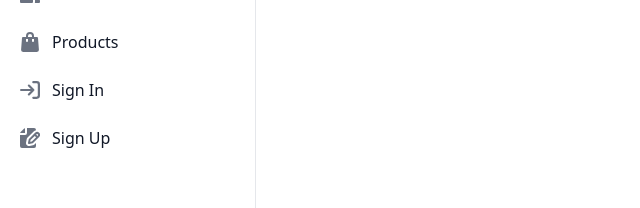
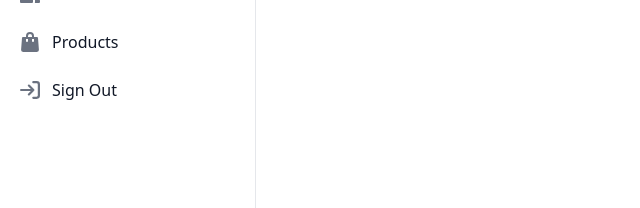
Before and after one commit to Fiharali/hunter_league_front, an Angular app: page / in a window 1280 px wide. Shown: the part 290-498 px from the top of the page, without its empty margins (0-640 px from the left). Built offline with nearby package versions, Linux system fonts and the light colour scheme; sample sign-in values are in the browser's storage.

Commit message:
add loading in login form

```diff
--- a/src/app/app.component.html
+++ b/src/app/app.component.html
@@ -1,13 +1,11 @@
-@if (!isLoginPage) {
+@if (!isAuthRoute()) {
+  <app-dashboard />
   <app-navbar />
-  <app-dashboard />
   <div class="p-4 sm:ml-64">
     <div class="p-4 mt-14">
       <router-outlet />
     </div>
   </div>
-}
-
-@if (isLoginPage) {
+} @else {
   <router-outlet />
 }
--- a/src/app/app.component.ts
+++ b/src/app/app.component.ts
@@ -13,7 +13,8 @@
 export class AppComponent {
   constructor(private router: Router) {}
 
-  get isLoginPage(): boolean {
-    return this.router.url === '/login';
+
+  isAuthRoute(): boolean {
+    return this.router.url.includes('/login');
   }
  }
--- a/src/app/dashboard/dashboard.component.html
+++ b/src/app/dashboard/dashboard.component.html
@@ -48,23 +48,15 @@
                <span class="flex-1 ms-3 whitespace-nowrap">Products</span>
             </a>
          </li>
+
+
          <li>
-            <a href="#" class="flex items-center p-2 text-gray-900 rounded-lg dark:text-white hover:bg-gray-100 dark:hover:bg-gray-700 group">
-               <svg class="flex-shrink-0 w-5 h-5 text-gray-500 transition duration-75 dark:text-gray-400 group-hover:text-gray-900 dark:group-hover:text-white" aria-hidden="true" xmlns="http://www.w3.org/2000/svg" fill="none" viewBox="0 0 18 16">
-                  <path stroke="currentColor" stroke-linecap="round" stroke-linejoin="round" stroke-width="2" d="M1 8h11m0 0L8 4m4 4-4 4m4-11h3a2 2 0 0 1 2 2v10a2 2 0 0 1-2 2h-3"/>
-               </svg>
-               <span class="flex-1 ms-3 whitespace-nowrap">Sign In</span>
-            </a>
-         </li>
-         <li>
-            <a href="#" class="flex items-center p-2 text-gray-900 rounded-lg dark:text-white hover:bg-gray-100 dark:hover:bg-gray-700 group">
-               <svg class="flex-shrink-0 w-5 h-5 text-gray-500 transition duration-75 dark:text-gray-400 group-hover:text-gray-900 dark:group-hover:text-white" aria-hidden="true" xmlns="http://www.w3.org/2000/svg" fill="currentColor" viewBox="0 0 20 20">
-                  <path d="M5 5V.13a2.96 2.96 0 0 0-1.293.749L.879 3.707A2.96 2.96 0 0 0 .13 5H5Z"/>
-                  <path d="M6.737 11.061a2.961 2.961 0 0 1 .81-1.515l6.117-6.116A4.839 4.839 0 0 1 16 2.141V2a1.97 1.97 0 0 0-1.933-2H7v5a2 2 0 0 1-2 2H0v11a1.969 1.969 0 0 0 1.933 2h12.134A1.97 1.97 0 0 0 16 18v-3.093l-1.546 1.546c-.413.413-.94.695-1.513.81l-3.4.679a2.947 2.947 0 0 1-1.85-.227 2.96 2.96 0 0 1-1.635-3.257l.681-3.397Z"/>
-                  <path d="M8.961 16a.93.93 0 0 0 .189-.019l3.4-.679a.961.961 0 0 0 .49-.263l6.118-6.117a2.884 2.884 0 0 0-4.079-4.078l-6.117 6.117a.96.96 0 0 0-.263.491l-.679 3.4A.961.961 0 0 0 8.961 16Zm7.477-9.8a.958.958 0 0 1 .68-.281.961.961 0 0 1 .682 1.644l-.315.315-1.36-1.36.313-.318Zm-5.911 5.911 4.236-4.236 1.359 1.359-4.236 4.237-1.7.339.341-1.699Z"/>
-               </svg>
-               <span class="flex-1 ms-3 whitespace-nowrap">Sign Up</span>
-            </a>
+            <button   (click)="logOut()"  class="flex w-full text-left items-center p-2 text-gray-900 rounded-lg dark:text-white hover:bg-gray-100 dark:hover:bg-gray-700 group">
+              <svg class="flex-shrink-0 w-5 h-5 text-gray-500 transition duration-75 dark:text-gray-400 group-hover:text-gray-900 dark:group-hover:text-white" aria-hidden="true" xmlns="http://www.w3.org/2000/svg" fill="none" viewBox="0 0 18 16">
+                <path stroke="currentColor" stroke-linecap="round" stroke-linejoin="round" stroke-width="2" d="M1 8h11m0 0L8 4m4 4-4 4m4-11h3a2 2 0 0 1 2 2v10a2 2 0 0 1-2 2h-3"/>
+             </svg>
+               <span class="flex-1 ms-3 whitespace-nowrap">Sign Out</span>
+            </button>
          </li>
       </ul>
    </div>
--- a/src/app/dashboard/dashboard.component.ts
+++ b/src/app/dashboard/dashboard.component.ts
@@ -1,4 +1,5 @@
 import { Component } from '@angular/core';
+import { Router } from '@angular/router';
 
 @Component({
   selector: 'app-dashboard',
@@ -9,4 +10,15 @@
 })
 export class DashboardComponent {
 
+  private router: Router;
+
+  constructor(router: Router) {
+    this.router = router;
+  }
+
+
+  logOut() {
+    localStorage.removeItem('auth-token');
+    this.router.navigate(['/login']);
+  }
 }
--- a/src/app/login/login.component.html
+++ b/src/app/login/login.component.html
@@ -52,7 +52,19 @@
             </div>
             <a href="#" class="text-sm font-medium text-primary-600 hover:underline dark:text-primary-500">Forgot password?</a>
           </div>
-          <button type="submit" class="w-full border-2 text-white bg-primary-600 hover:bg-primary-700 focus:ring-4 focus:outline-none focus:ring-primary-300 font-medium rounded-lg text-sm px-5 py-2.5 text-center dark:bg-primary-600 dark:hover:bg-primary-700 dark:focus:ring-primary-800">Sign in</button>
+          @if (loading) {
+            <button type="submit" disabled class="w-full border-2 text-white bg-primary-600 hover:bg-primary-700 focus:ring-4 focus:outline-none focus:ring-primary-300 font-medium rounded-lg text-sm px-5 py-2.5 text-center dark:bg-primary-600 dark:hover:bg-primary-700 dark:focus:ring-primary-800">
+              <div role="status">
+                <svg aria-hidden="true" class="inline w-5 h-5 text-gray-200 animate-spin dark:text-gray-600 fill-blue-600" viewBox="0 0 100 101" fill="none" xmlns="http://www.w3.org/2000/svg">
+                    <path d="M100 50.5908C100 78.2051 77.6142 100.591 50 100.591C22.3858 100.591 0 78.2051 0 50.5908C0 22.9766 22.3858 0.59082 50 0.59082C77.6142 0.59082 100 22.9766 100 50.5908ZM9.08144 50.5908C9.08144 73.1895 27.4013 91.5094 50 91.5094C72.5987 91.5094 90.9186 73.1895 90.9186 50.5908C90.9186 27.9921 72.5987 9.67226 50 9.67226C27.4013 9.67226 9.08144 27.9921 9.08144 50.5908Z" fill="currentColor"/>
+                    <path d="M93.9676 39.0409C96.393 38.4038 97.8624 35.9116 97.0079 33.5539C95.2932 28.8227 92.871 24.3692 89.8167 20.348C85.8452 15.1192 80.8826 10.7238 75.2124 7.41289C69.5422 4.10194 63.2754 1.94025 56.7698 1.05124C51.7666 0.367541 46.6976 0.446843 41.7345 1.27873C39.2613 1.69328 37.813 4.19778 38.4501 6.62326C39.0873 9.04874 41.5694 10.4717 44.0505 10.1071C47.8511 9.54855 51.7191 9.52689 55.5402 10.0491C60.8642 10.7766 65.9928 12.5457 70.6331 15.2552C75.2735 17.9648 79.3347 21.5619 82.5849 25.841C84.9175 28.9121 86.7997 32.2913 88.1811 35.8758C89.083 38.2158 91.5421 39.6781 93.9676 39.0409Z" fill="currentFill"/>
+                </svg>
+                <span class="sr-only">Loading...</span>
+            </div>
+            </button>
+          }@else {
+            <button type="submit" class="w-full border-2 text-white bg-primary-600 hover:bg-primary-700 focus:ring-4 focus:outline-none focus:ring-primary-300 font-medium rounded-lg text-sm px-5 py-2.5 text-center dark:bg-primary-600 dark:hover:bg-primary-700 dark:focus:ring-primary-800">Sign in</button>
+          }
         </form>
       </div>
     </div>
--- a/src/app/login/login.component.ts
+++ b/src/app/login/login.component.ts
@@ -16,6 +16,7 @@
 export class LoginComponent implements OnInit{
 
   loginForm: FormGroup;
+  loading: boolean = false;
 
 
   constructor(
@@ -34,6 +35,7 @@
  get password() { return this.loginForm.get('password'); }
 
  onSubmit() {
+  this.loading = true;
   if (this.loginForm.valid) {
     const { email, password } = this.loginForm.value;
     this.loginService.login({ email, password }).subscribe({
@@ -49,10 +51,14 @@
             serverError: error.error.message
           });
         }
+      },
+      complete: () => {
+        this.loading = false;
+      },
+    });
 
-      }
-    });
   }
+  this.loading = false;
 }
 
 ngOnInit() {
--- a/src/app/navbar/navbar.component.ts
+++ b/src/app/navbar/navbar.component.ts
@@ -1,4 +1,5 @@
 import { Component } from '@angular/core';
+import { Router } from '@angular/router';
 
 @Component({
   selector: 'app-navbar',
@@ -8,4 +9,8 @@
 })
 export class NavbarComponent {
 
+  constructor(private router: Router) {}
+
+
+
 }
--- a/src/guard/auth.guard.ts
+++ b/src/guard/auth.guard.ts
@@ -1,12 +1,16 @@
-import { CanActivateFn } from '@angular/router';
+import { inject } from '@angular/core';
+import { CanActivateFn, Router } from '@angular/router';
 
 export const authGuard: CanActivateFn = (route, state) => {
+  const router = inject(Router);
   const token = localStorage.getItem('auth-token');
 
-  if (token) {
-    return true;
+  if (!token) {
+    setTimeout(() => {
+      router.navigate(['/login']);
+    }, 0);
+    return false;
   }
 
-  window.location.href = '/login';
-  return false;
+  return true;
 };
```
Also changed, not shown: src/app/app.routes.ts (+5 -5 lines).
